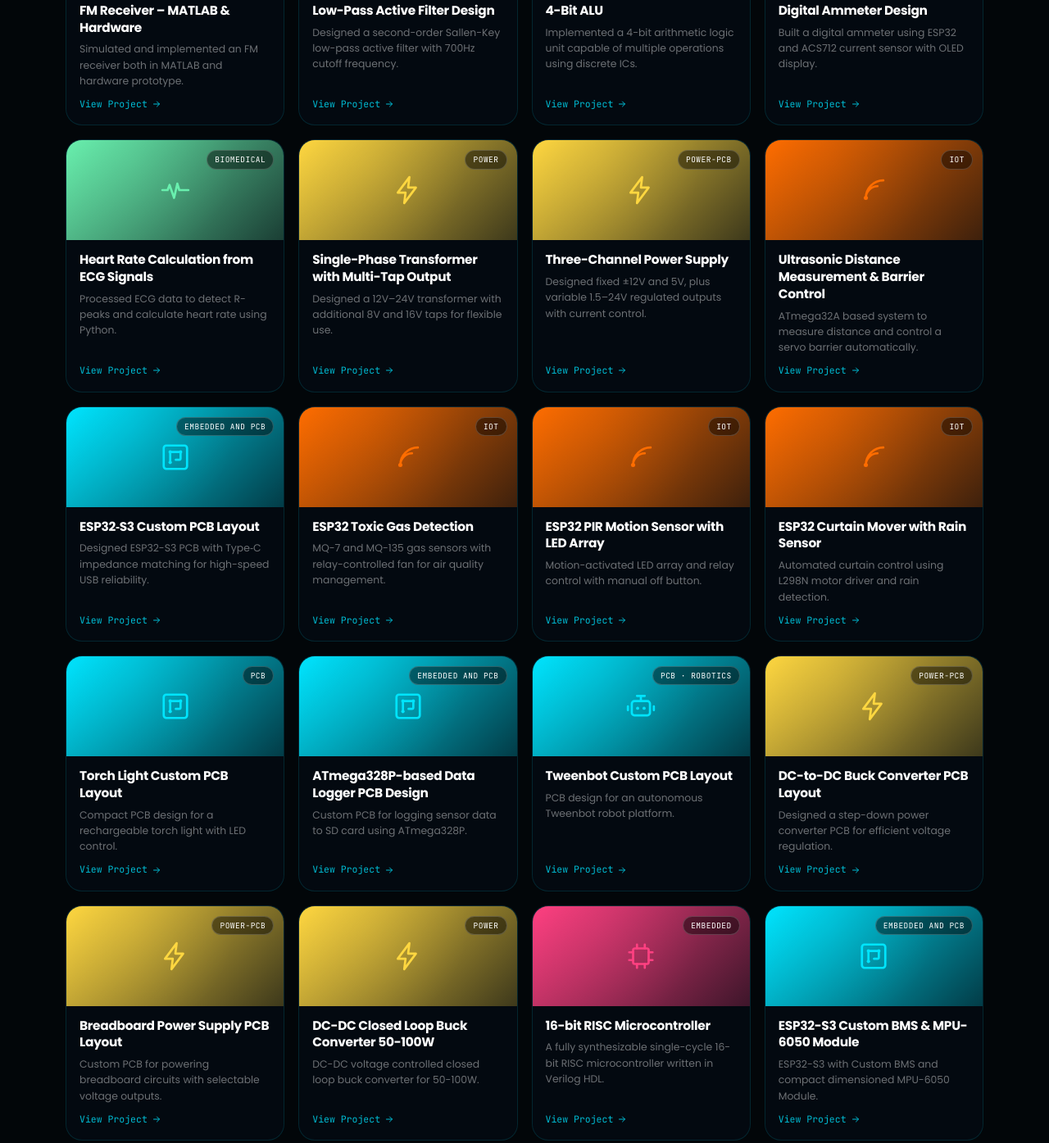
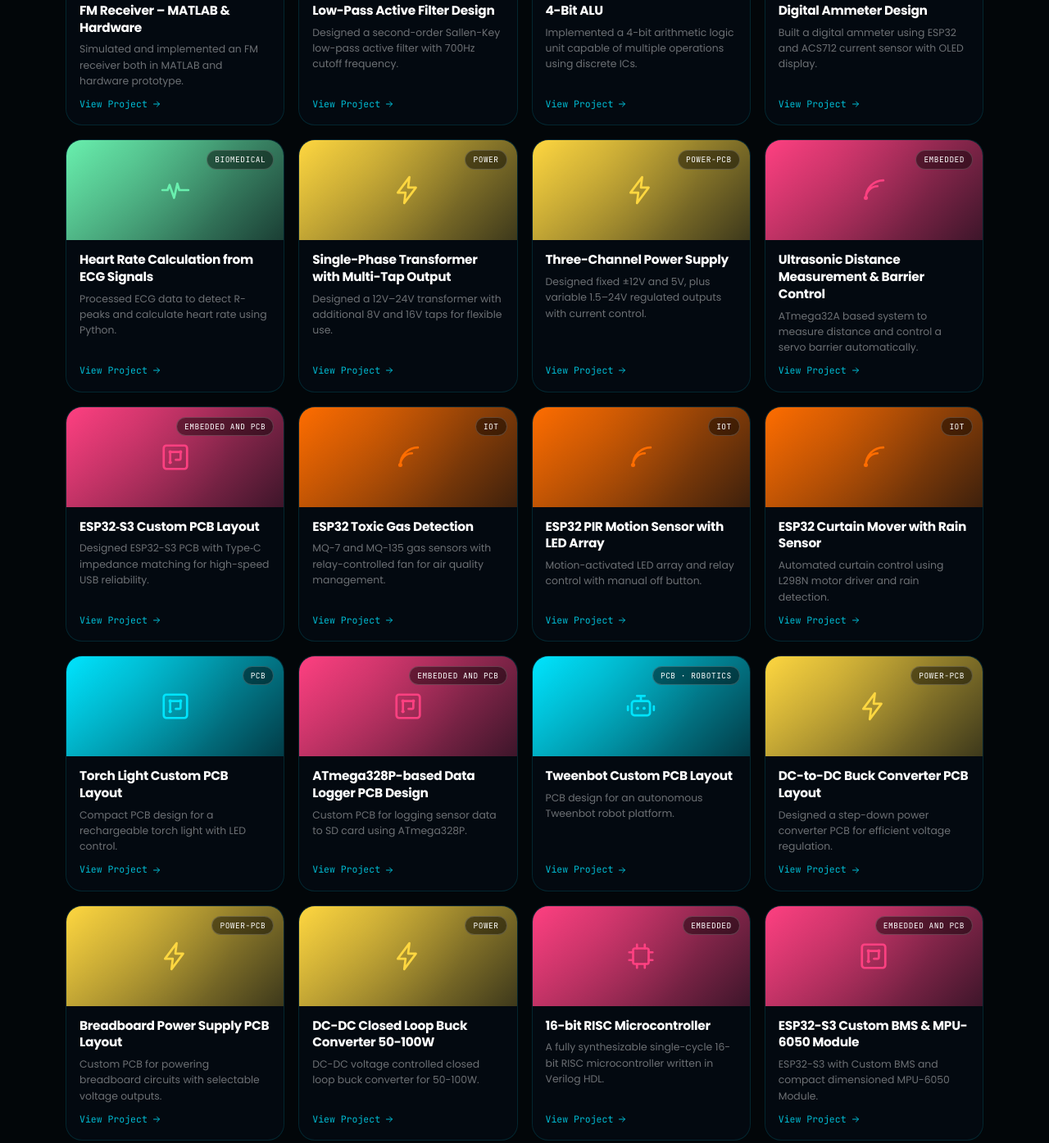
Before and after one commit to ABasit0010/Github-Portfolio, a plain HTML site: page projects.html in a window 1280 px wide. Shown: the part 1027-2422 px from the top of the page at 82% size. Drawn offline with Linux system fonts and the light colour scheme.

Commit message:
updated projects.html

```diff
--- a/projects.html
+++ b/projects.html
@@ -222,13 +222,13 @@
         <div class="proj-body"><h3>Three-Channel Power Supply</h3><p>Designed fixed ±12V and 5V, plus variable 1.5–24V regulated outputs with current control.</p><span class="proj-link">View Project <svg><use href="#ic-arrow"/></svg></span></div>
       </a>
 
-      <a class="card project-card" href="projects/project12.html" data-cat="iot">
-        <div class="proj-art" style="--c:#ff6d00;"><svg><use href="#ic-radar"/></svg><span class="cat-tag">IoT</span></div>
+      <a class="card project-card" href="projects/project12.html" data-cat="embedded">
+        <div class="proj-art" style="--c:#ff4081;"><svg><use href="#ic-radar"/></svg><span class="cat-tag">Embedded</span></div>
         <div class="proj-body"><h3>Ultrasonic Distance Measurement &amp; Barrier Control</h3><p>ATmega32A based system to measure distance and control a servo barrier automatically.</p><span class="proj-link">View Project <svg><use href="#ic-arrow"/></svg></span></div>
       </a>
 
       <a class="card project-card" href="projects/project13.html" data-cat="embedded pcb">
-        <div class="proj-art" style="--c:#00e5ff;"><svg><use href="#ic-pcb"/></svg><span class="cat-tag">Embedded and PCB</span></div>
+        <div class="proj-art" style="--c:#ff4081;"><svg><use href="#ic-pcb"/></svg><span class="cat-tag">Embedded and PCB</span></div>
         <div class="proj-body"><h3>ESP32‑S3 Custom PCB Layout</h3><p>Designed ESP32-S3 PCB with Type‑C impedance matching for high-speed USB reliability.</p><span class="proj-link">View Project <svg><use href="#ic-arrow"/></svg></span></div>
       </a>
 
@@ -253,7 +253,7 @@
       </a>
 
       <a class="card project-card" href="projects/project18.html" data-cat="embedded pcb">
-        <div class="proj-art" style="--c:#00e5ff;"><svg><use href="#ic-pcb"/></svg><span class="cat-tag">Embedded and PCB</span></div>
+        <div class="proj-art" style="--c:#ff4081;"><svg><use href="#ic-pcb"/></svg><span class="cat-tag">Embedded and PCB</span></div>
         <div class="proj-body"><h3>ATmega328P-based Data Logger PCB Design</h3><p>Custom PCB for logging sensor data to SD card using ATmega328P.</p><span class="proj-link">View Project <svg><use href="#ic-arrow"/></svg></span></div>
       </a>
 
@@ -283,7 +283,7 @@
       </a>
 
       <a class="card project-card" href="projects/project24.html" data-cat="embedded pcb">
-        <div class="proj-art" style="--c:#00e5ff;"><svg><use href="#ic-pcb"/></svg><span class="cat-tag">Embedded and PCB</span></div>
+        <div class="proj-art" style="--c:#ff4081;"><svg><use href="#ic-pcb"/></svg><span class="cat-tag">Embedded and PCB</span></div>
         <div class="proj-body"><h3>ESP32-S3 Custom BMS & MPU-6050 Module</h3><p>ESP32-S3 with Custom BMS and compact dimensioned MPU-6050 Module.</p><span class="proj-link">View Project <svg><use href="#ic-arrow"/></svg></span></div>
       </a>
     </div>
```
